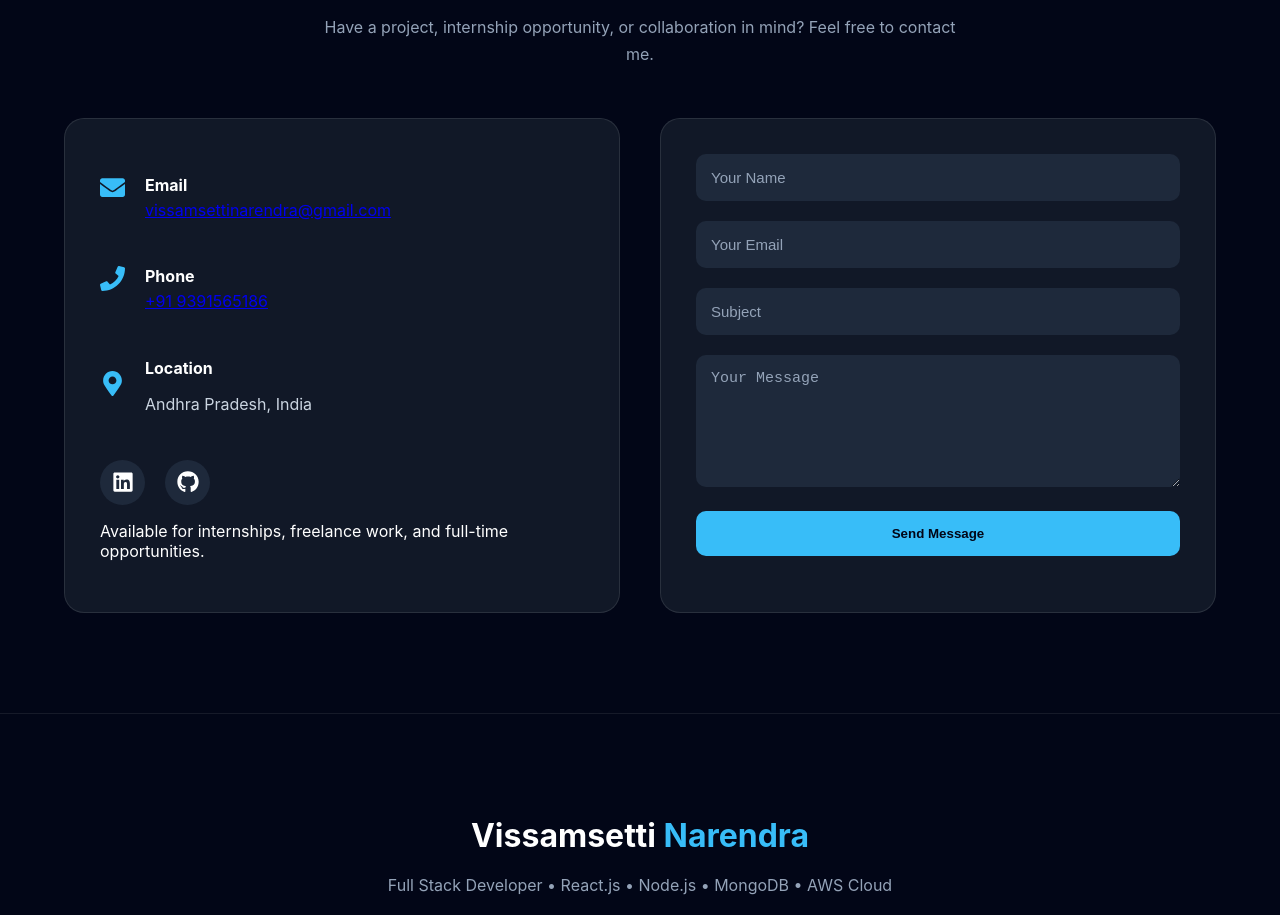
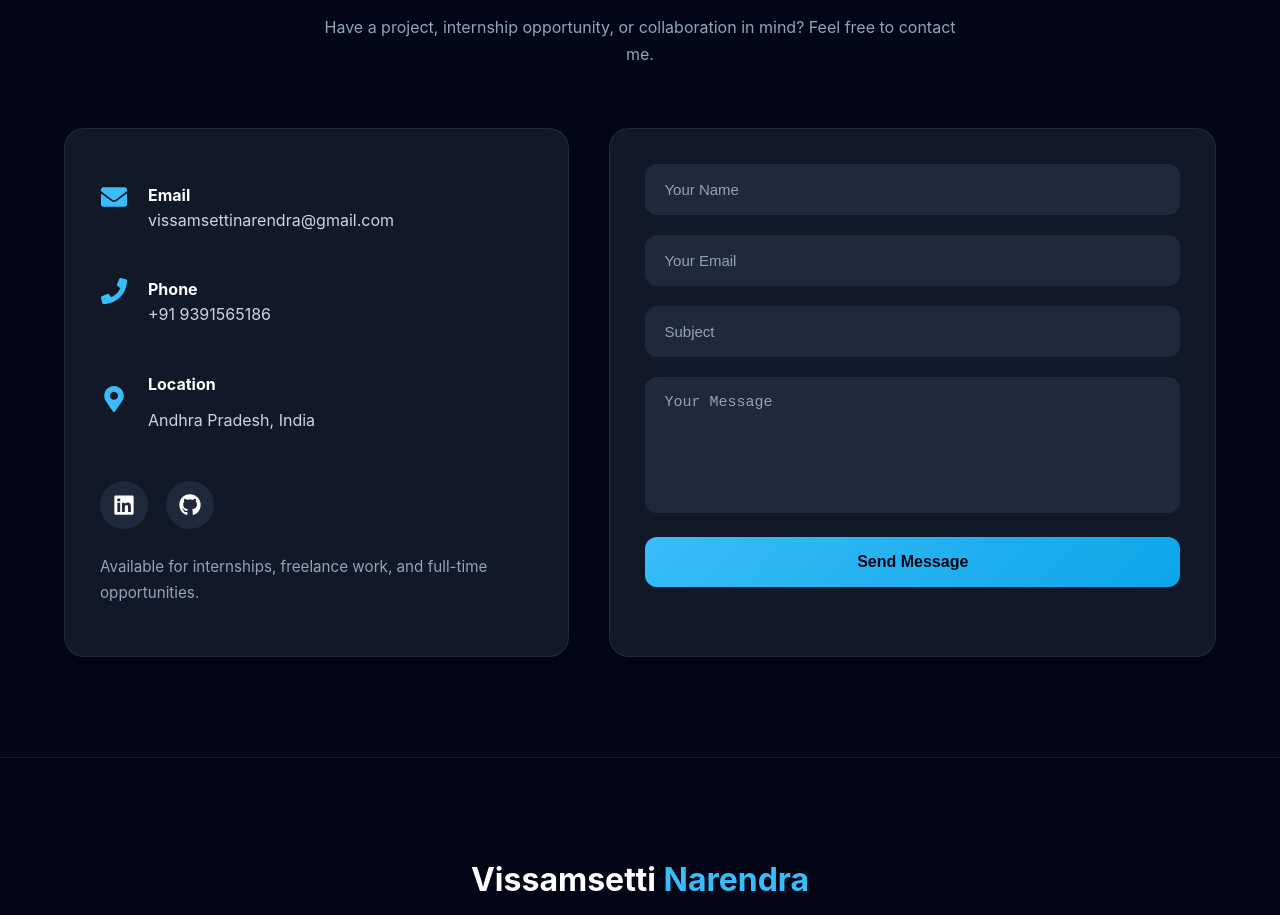
Before and after one commit to vissamsettinarendra-hub/portfolio, a React (Vite) app: page / in a window 1280 px wide. Shown: the part 8208-9123 px from the top of the page. Built offline with nearby package versions, Linux system fonts and the light colour scheme.

Commit message:
prepare for deployment

```diff
--- a/src/components/Contact/Contact.css
+++ b/src/components/Contact/Contact.css
@@ -1,227 +1,239 @@
 .contact {
-
     background: var(--bg-secondary);
-
 }
 
-
+/* ===========================
+   Contact Layout
+=========================== */
 
 .contact-wrapper {
-
-    margin-top:50px;
-
-    display:grid;
-
-    grid-template-columns:1fr 1fr;
-
-    gap:40px;
-
+    margin-top: 60px;
+    display: grid;
+    grid-template-columns: 1fr 1.2fr;
+    gap: 40px;
 }
 
-
-
-/* Contact Info */
+/* ===========================
+   Contact Info
+=========================== */
 
 .contact-info {
-
-    background:#111827;
-
-    padding:35px;
-
-    border-radius:20px;
-
-    border:1px solid rgba(255,255,255,0.1);
-
+    background: #111827;
+    padding: 35px;
+    border-radius: 20px;
+    border: 1px solid rgba(255,255,255,0.08);
+    box-shadow: 0 15px 30px rgba(0,0,0,.25);
 }
 
-
-
 .contact-item {
-
-    display:flex;
-
-    align-items:center;
-
-    gap:20px;
-
-    margin-bottom:25px;
-
+    display: flex;
+    align-items: center;
+    gap: 20px;
+    margin-bottom: 28px;
 }
 
-
-
-.contact-item svg {
-
-    font-size:25px;
-
-    color:#38bdf8;
-
+.contact-icon {
+    font-size: 26px;
+    color: #38bdf8;
+    min-width: 28px;
 }
 
-
-
 .contact-item h4 {
-
-    color:white;
-
-    margin-bottom:5px;
-
+    color: #ffffff;
+    margin-bottom: 5px;
 }
 
-
-
-.contact-item p {
-
-    color:#cbd5e1;
-
+.contact-item p,
+.contact-item a {
+    color: #cbd5e1;
+    text-decoration: none;
+    transition: .3s;
 }
 
+.contact-item a:hover {
+    color: #38bdf8;
+}
 
-
-
-
-/* Social */
+/* ===========================
+   Social Icons
+=========================== */
 
 .social-links {
-
-    display:flex;
-
-    gap:20px;
-
-    margin-top:30px;
-
+    display: flex;
+    gap: 18px;
+    margin-top: 35px;
 }
 
+.social-links a {
+    width: 48px;
+    height: 48px;
 
+    display: flex;
+    justify-content: center;
+    align-items: center;
 
-.social-links a {
+    border-radius: 50%;
 
-    width:45px;
+    background: #1e293b;
 
-    height:45px;
+    color: white;
 
-    display:flex;
+    font-size: 22px;
 
-    justify-content:center;
-
-    align-items:center;
-
-    border-radius:50%;
-
-    background:#1e293b;
-
-    color:white;
-
-    font-size:22px;
-
-    transition:.3s;
-
+    transition: .35s;
 }
 
-
-
 .social-links a:hover {
-
-    transform:translateY(-5px);
-
-    color:#38bdf8;
-
+    transform: translateY(-6px);
+    background: #38bdf8;
+    color: #020617;
 }
 
+.contact-note {
+    margin-top: 25px;
+    color: #94a3b8;
+    line-height: 1.7;
+    font-size: .95rem;
+}
 
-
-
-
-/* Form */
+/* ===========================
+   Contact Form
+=========================== */
 
 .contact-form {
-
-    background:#111827;
-
-    padding:35px;
-
-    border-radius:20px;
-
-    border:1px solid rgba(255,255,255,0.1);
-
+    background: #111827;
+    padding: 35px;
+    border-radius: 20px;
+    border: 1px solid rgba(255,255,255,0.08);
+    box-shadow: 0 15px 30px rgba(0,0,0,.25);
 }
-
-
 
 .contact-form input,
 .contact-form textarea {
 
-    width:100%;
+    width: 100%;
 
-    padding:15px;
+    padding: 16px 18px;
 
-    margin-bottom:20px;
+    margin-bottom: 20px;
 
-    border-radius:10px;
+    border: 1px solid transparent;
 
-    border:none;
+    border-radius: 12px;
 
-    outline:none;
+    outline: none;
 
-    background:#1e293b;
+    background: #1e293b;
 
-    color:white;
+    color: white;
 
-    font-size:15px;
+    font-size: 15px;
+
+    transition: .3s;
 
 }
 
+.contact-form input:focus,
+.contact-form textarea:focus {
 
+    border-color: #38bdf8;
+
+    box-shadow: 0 0 10px rgba(56,189,248,.25);
+
+}
 
 .contact-form input::placeholder,
 .contact-form textarea::placeholder {
 
-    color:#94a3b8;
+    color: #94a3b8;
 
 }
 
+.contact-form textarea {
 
+    resize: none;
+
+}
 
 .contact-form button {
 
-    width:100%;
+    width: 100%;
 
-    padding:15px;
+    padding: 16px;
 
-    border:none;
+    border: none;
 
-    border-radius:10px;
+    border-radius: 12px;
 
-    background:#38bdf8;
+    background: linear-gradient(
+        135deg,
+        #38bdf8,
+        #0ea5e9
+    );
 
-    color:#020617;
+    color: #020617;
 
-    font-weight:700;
+    font-size: 16px;
 
-    cursor:pointer;
+    font-weight: 700;
 
-    transition:.3s;
+    cursor: pointer;
+
+    transition: .35s;
 
 }
 
-
-
 .contact-form button:hover {
 
-    transform:translateY(-3px);
+    transform: translateY(-4px);
+
+    box-shadow: 0 10px 25px rgba(56,189,248,.35);
 
 }
 
+.contact-form button:disabled {
 
+    opacity: .7;
 
+    cursor: not-allowed;
 
+    transform: none;
 
-@media(max-width:768px){
+}
 
-    .contact-wrapper{
+/* ===========================
+   Responsive
+=========================== */
 
-        grid-template-columns:1fr;
+@media (max-width: 900px) {
+
+    .contact-wrapper {
+
+        grid-template-columns: 1fr;
 
     }
 
 }
+
+@media (max-width: 600px) {
+
+    .contact-info,
+    .contact-form {
+
+        padding: 25px;
+
+    }
+
+    .contact-item {
+
+        gap: 15px;
+
+    }
+
+    .social-links {
+
+        justify-content: center;
+
+    }
+
+}
```
